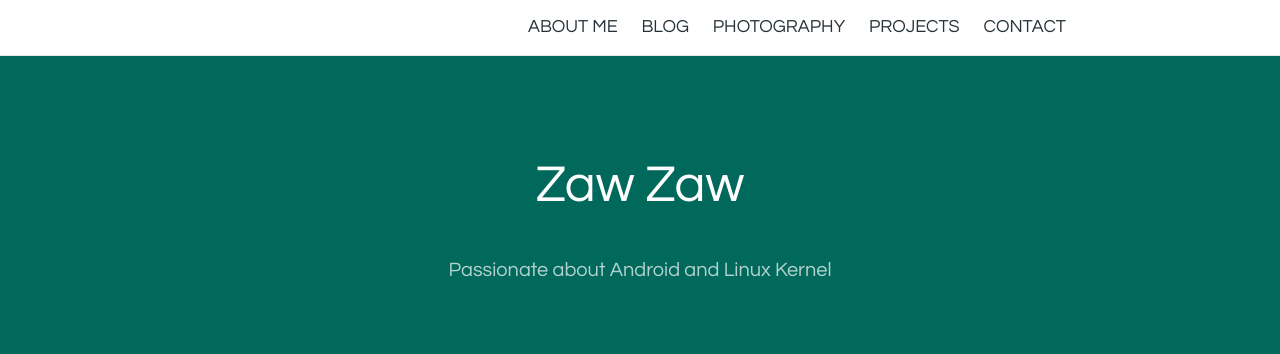
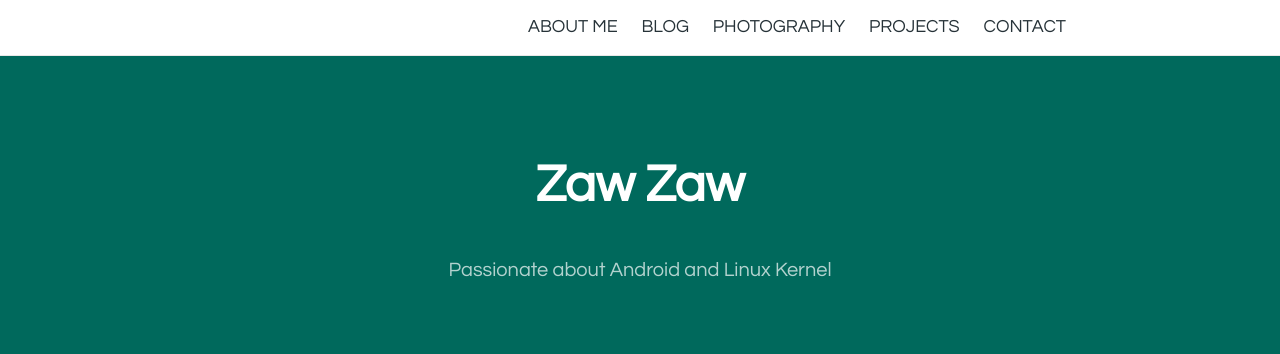
Before and after one commit to zawzaww/zawzaww.github.io, a Jekyll site: the page built from index.md, in a window 1280 px wide. Shown: the top 354 px of the page. Built offline with Jekyll 4.4.1, drawn with Linux system fonts in a browser that asks for light colours.

Commit message:
_sass: jekyll-theme-cayman-blog: Update font weight
Signed-off-by: Zaw Zaw <zawzthein@outlook.com>

```diff
--- a/_sass/blog/_layout.scss
+++ b/_sass/blog/_layout.scss
@@ -139,5 +139,5 @@
 .post-link {
   display: block;
   font-size: 48px;
-  font-weight: normal;
+  font-weight: 600;
 }
--- a/_sass/jekyll-theme-cayman-blog.scss
+++ b/_sass/jekyll-theme-cayman-blog.scss
@@ -123,7 +123,7 @@ img-circle {
   margin-top: 0;
   font-family: "Questrial", "Helvetica Neue", Helvetica, Arial, sans-serif;
   font-size:  48px;
-  font-weight: normal;
+  font-weight: 600;
   margin-bottom: 0.1rem;
 
   @include large {
--- a/_sass/normalize.scss
+++ b/_sass/normalize.scss
@@ -134,13 +134,13 @@ dfn {
 
 h1 {
   font-size: 40px;
-  font-weight: normal;
+  font-weight: 500;
   margin: 0.67em 0;
 }
 
 h2 {
   font-size: 30px;
-  font-weight: normal;
+  font-weight: 500;
 }
 
 /**
```
